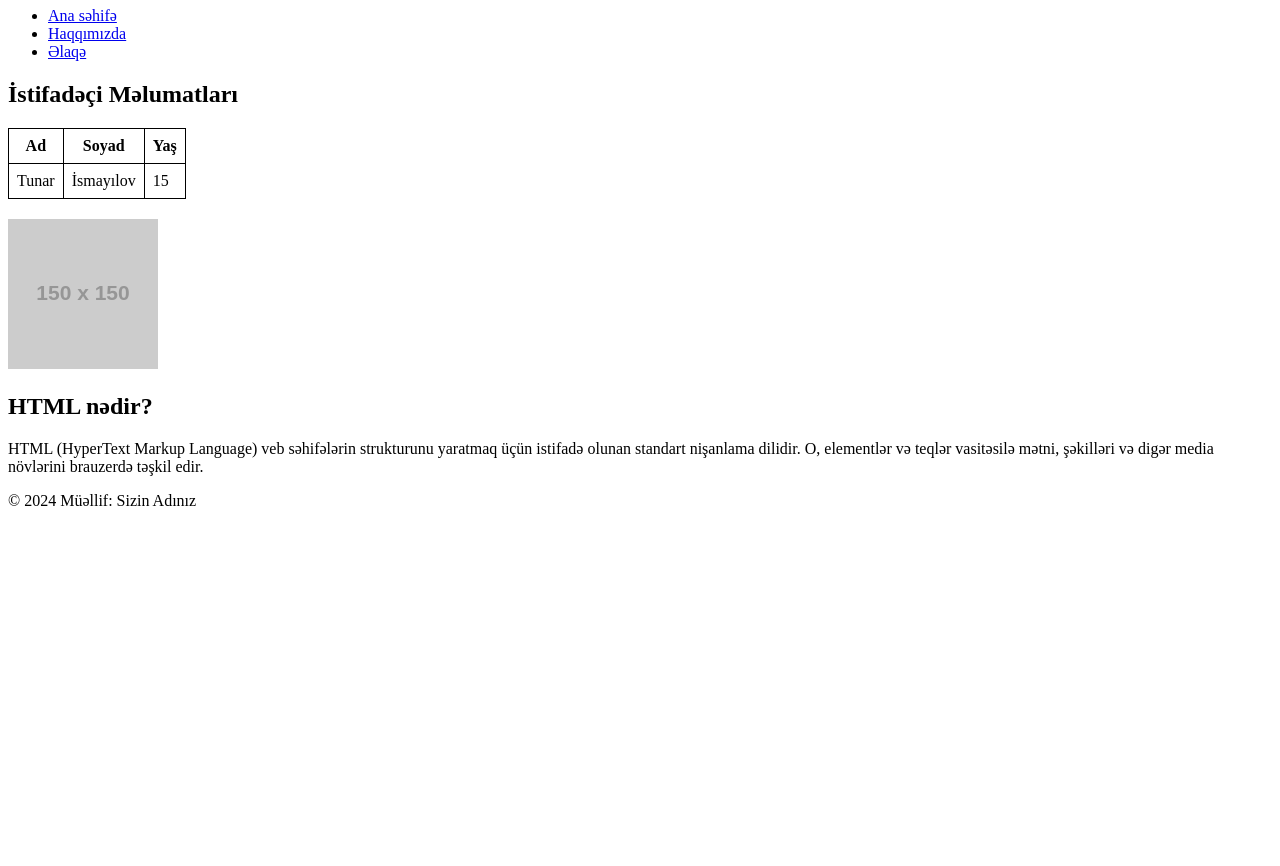
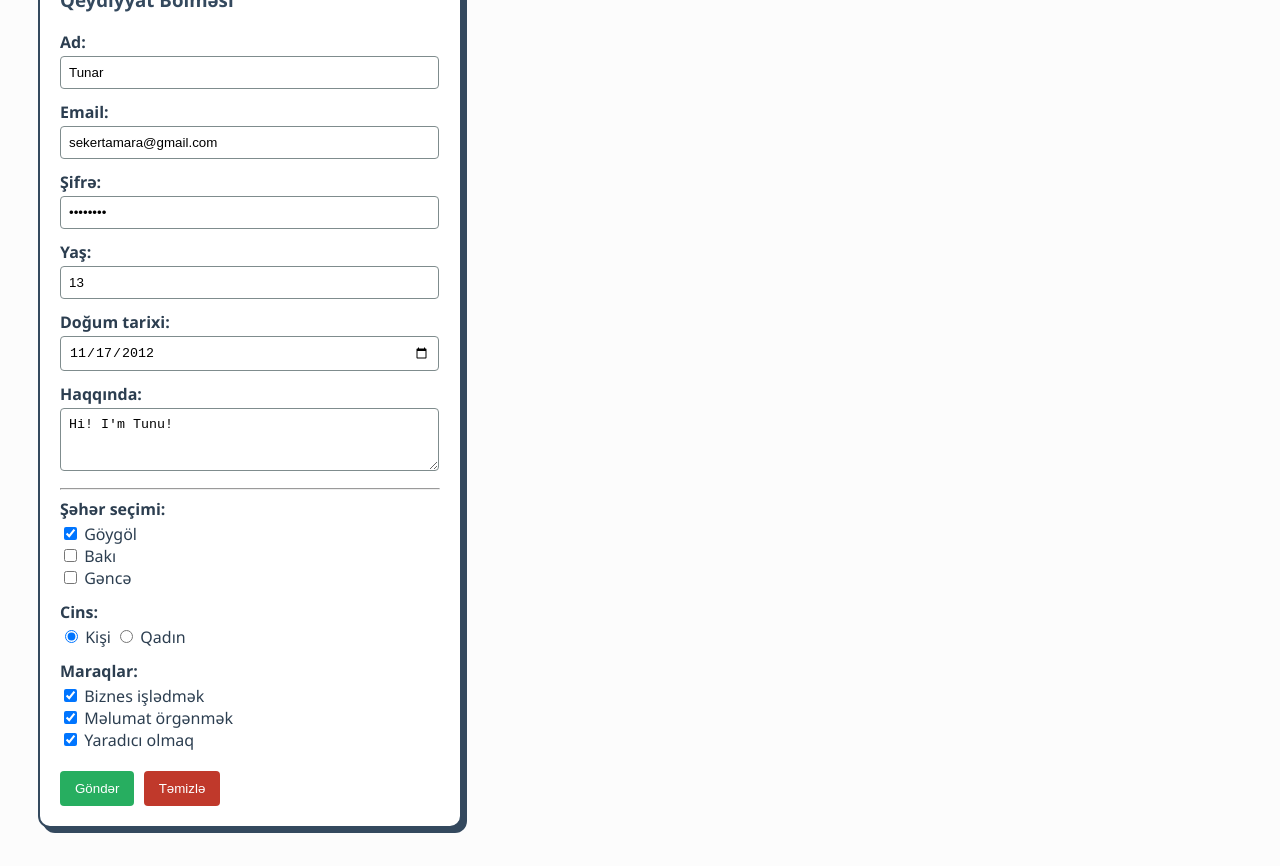
Before and after one commit to Tunar123123/Tunu1, a plain HTML site: page index.html in a window 1280 px wide. Shown: the part 73-939 px from the top of the page. Before the commit the page ends 800 px from the top, so only its background shows below. Drawn offline with Linux system fonts and the light colour scheme; placeholder pictures from the web are drawn by us.

Commit message:
index.html

```diff
--- a/index.html
+++ b/index.html
@@ -2,66 +2,111 @@
 <html lang="az">
 <head>
     <meta charset="UTF-8">
-    <meta name="viewport" content="width=device-width, initial-scale=1.0">
-    <title>HTML Semantik Tapşırıq</title>
+    <title>Tunarın Şəxsi Formu</title>
     <style>
-        /* Bonus: Cədvələ border əlavə edilməsi */
-        table, th, td {
-            border: 1px solid black;
-            border-collapse: collapse;
+        /* Səliqəli görünməsi üçün əlavə etdiyim fərdi dizayn */
+        body {
+            font-family: 'Segoe UI', Tahoma, Geneva, sans-serif;
+            background-color: #fcfcfc;
+            padding: 30px;
+        }
+
+        .tunar-form-qutu {
+            background: #ffffff;
+            border: 2px solid #34495e;
+            padding: 20px;
+            width: 380px;
+            border-radius: 12px;
+            box-shadow: 5px 5px 0px #34495e; /* Standart olmayan kölgə stili */
+        }
+
+        .tunar-setir { margin-bottom: 12px; }
+
+        .tunar-setir label {
+            font-weight: bold;
+            display: block;
+            color: #2c3e50;
+            margin-bottom: 3px;
+        }
+
+        .tunar-input {
+            width: 95%;
             padding: 8px;
+            border: 1px solid #7f8c8d;
+            border-radius: 4px;
         }
+
+        /* Düymələri yan-yana qoymaq üçün */
+        .tunar-duymeler { margin-top: 20px; }
+
+        .gonder-btn { background-color: #27ae60; color: white; border: none; padding: 10px 15px; border-radius: 4px; cursor: pointer; }
+        .temizle-btn { background-color: #c0392b; color: white; border: none; padding: 10px 15px; border-radius: 4px; cursor: pointer; margin-left: 5px; }
     </style>
 </head>
 <body>
 
-    <header>
-        <h1>Mənim Veb Səhifəm</h1>
-    </header>
+<div class="tunar-form-qutu">
+    <h3 style="margin-top: 0; color: #34495e;">Qeydiyyat Bölməsi</h3>
 
-    <nav>
-        <ul>
-            <li><a href="index.html">Ana səhifə</a></li>
-            <li><a href="#about">Haqqımızda</a></li>
-            <li><a href="#contact">Əlaqə</a></li>
-        </ul>
-    </nav>
+    <form>
+        <div class="tunar-setir">
+            <label for="ad_sahesi">Ad:</label>
+            <input type="text" id="ad_sahesi" class="tunar-input" value="Tunar">
+        </div>
 
-    <section>
-        <h2>İstifadəçi Məlumatları</h2>
-        <table>
-            <thead>
-                <tr>
-                    <th>Ad</th>
-                    <th>Soyad</th>
-                    <th>Yaş</th>
-                </tr>
-            </thead>
-            <tbody>
-                <tr>
-                    <td>Tunar</td>
-                    <td>İsmayılov</td>
-                    <td>15</td>
-                </tr>
-            </tbody>
-        </table>
+        <div class="tunar-setir">
+            <label for="email_sahesi">Email:</label>
+            <input type="email" id="email_sahesi" class="tunar-input" value="sekertamara@gmail.com">
+        </div>
 
-        <div style="margin-top: 20px;">
-            <img src="https://via.placeholder.com/150" alt="HTML öyrənmək üçün vizual dəstək">
+        <div class="tunar-setir">
+            <label for="sifre_sahesi">Şifrə:</label>
+            <input type="password" id="sifre_sahesi" class="tunar-input" value="72440615">
         </div>
-    </section>
 
-    <article id="about">
-        <h2>HTML nədir?</h2>
-        <p>
-            HTML (HyperText Markup Language) veb səhifələrin strukturunu yaratmaq üçün istifadə olunan standart nişanlama dilidir.
-            O, elementlər və teqlər vasitəsilə mətni, şəkilləri və digər media növlərini brauzerdə təşkil edir.
-        </p>
-    </article>
+        <div class="tunar-setir">
+            <label for="yas_sahesi">Yaş:</label>
+            <input type="number" id="yas_sahesi" class="tunar-input" value="13">
+        </div>
 
-    <footer>
-        <p>&copy; 2024 Müəllif: Sizin Adınız</p>
-    </footer>
+        <div class="tunar-setir">
+            <label for="tarix_sahesi">Doğum tarixi:</label>
+            <input type="date" id="tarix_sahesi" class="tunar-input" value="2012-11-17">
+        </div>
+
+        <div class="tunar-setir">
+            <label for="haqqinda_sahesi">Haqqında:</label>
+            <textarea id="haqqinda_sahesi" class="tunar-input" rows="3">Hi! I'm Tunu!</textarea>
+        </div>
+
+        <hr>
+
+        <div class="tunar-setir">
+            <label>Şəhər seçimi:</label>
+            <input type="checkbox" id="city1" checked> <label for="city1" style="display:inline; font-weight:normal;">Göygöl</label><br>
+            <input type="checkbox" id="city2"> <label for="city2" style="display:inline; font-weight:normal;">Bakı</label><br>
+            <input type="checkbox" id="city3"> <label for="city3" style="display:inline; font-weight:normal;">Gəncə</label>
+        </div>
+
+        <div class="tunar-setir">
+            <label>Cins:</label>
+            <input type="radio" name="cins" id="kisi" checked> <label for="kisi" style="display:inline; font-weight:normal;">Kişi</label>
+            <input type="radio" name="cins" id="qadin"> <label for="qadin" style="display:inline; font-weight:normal;">Qadın</label>
+        </div>
+
+        <div class="tunar-setir">
+            <label>Maraqlar:</label>
+            <input type="checkbox" id="m1" checked> <label for="m1" style="display:inline; font-weight:normal;">Biznes işlədmək</label><br>
+            <input type="checkbox" id="m2" checked> <label for="m2" style="display:inline; font-weight:normal;">Məlumat örgənmək</label><br>
+            <input type="checkbox" id="m3" checked> <label for="m3" style="display:inline; font-weight:normal;">Yaradıcı olmaq</label>
+        </div>
+
+        <div class="tunar-duymeler">
+            <button type="submit" class="gonder-btn">Göndər</button>
+            <button type="reset" class="temizle-btn">Təmizlə</button>
+        </div>
+    </form>
+</div>
 
 </body>
 </html>
```
